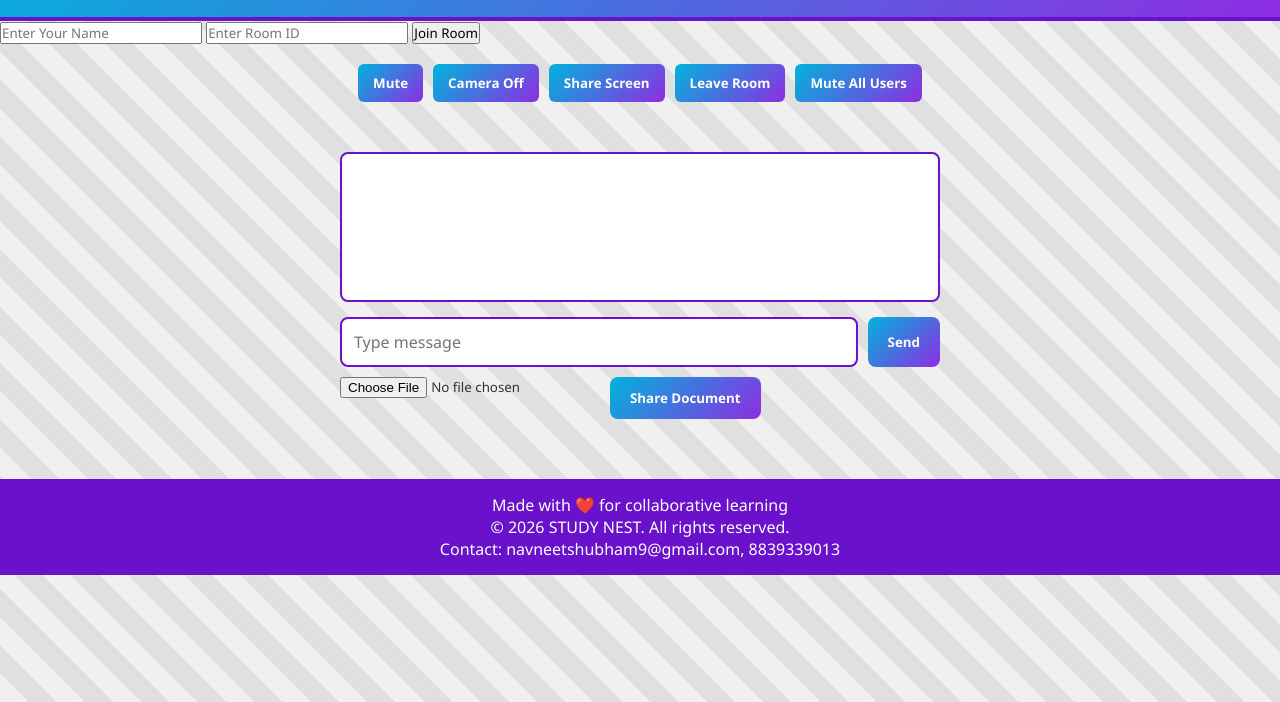
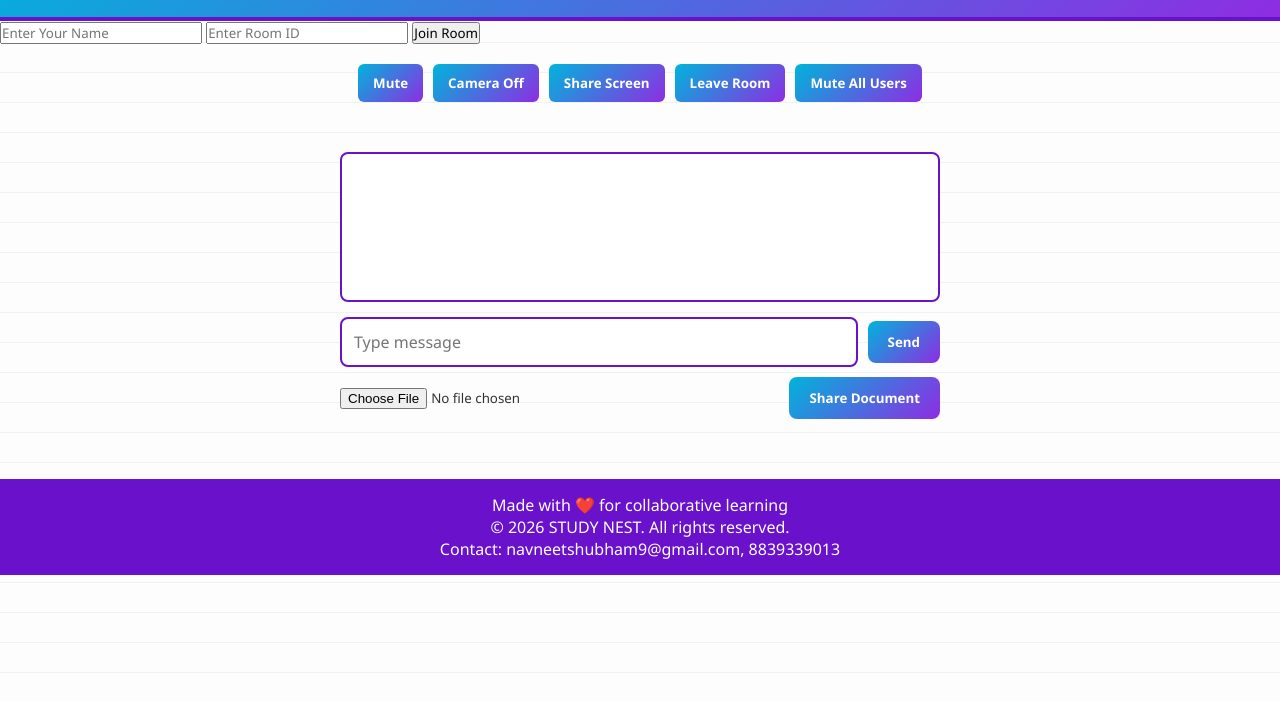
Before and after one commit to navneetshubham9-wq/study-together, a website: page index.html in a window 1280 px wide. Shown: the part 98-800 px from the top of the page. Drawn offline with Linux system fonts and the light colour scheme.

Commit message:
after login appear

```diff
--- a/style.css
+++ b/style.css
@@ -6,14 +6,13 @@
   font-family: "Segoe UI", sans-serif;
 }
 
-/* Body Background with Pattern */
+/* Body Background - Study Oriented (Notebook Grid) */
 body {
   background: repeating-linear-gradient(
-    45deg,
-    #f0f0f0,
-    #f0f0f0 20px,
-    #e0e0e0 20px,
-    #e0e0e0 40px
+    0deg,
+    #fdfdfd,
+    #fdfdfd 29px,
+    #e6e6e6 30px
   );
   color: #333;
   min-height: 100vh;
@@ -93,6 +92,7 @@ header h2 {
   gap: 10px;
   width: 100%;
   max-width: 600px;
+  align-items: center;
 }
 
 #chat-input input[type="text"] {
@@ -102,6 +102,10 @@ header h2 {
   border-radius: 8px;
   outline: none;
   font-size: 1rem;
+}
+
+#chat-input input[type="file"] {
+  flex: 1;
 }
 
 #chat-input button {
```
